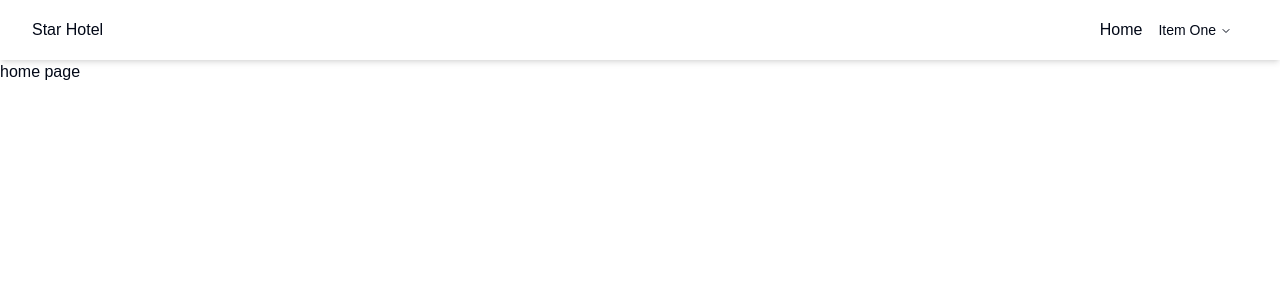
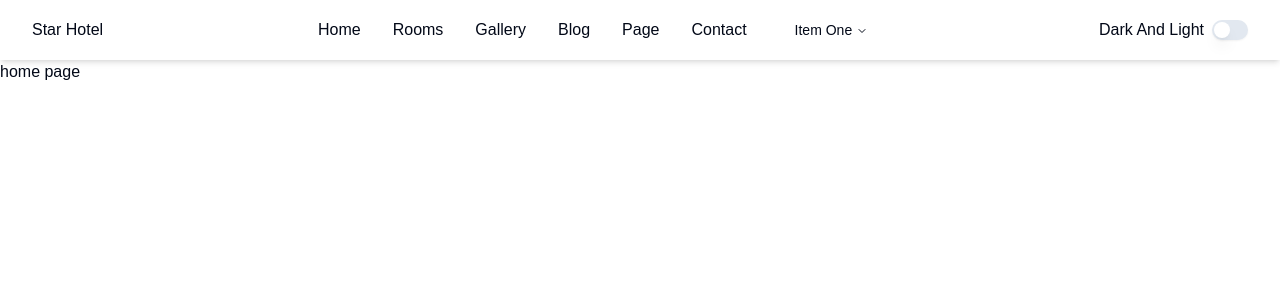
Before and after one commit to shahidulshohid/star-hotel-management, a Next.js app: page / in a window 1280 px wide. Shown: the top 300 px of the page. Built offline with nearby package versions, Linux system fonts and the light colour scheme.

Commit message:
navbar implement is done

```diff
--- a/package.json
+++ b/package.json
@@ -10,6 +10,7 @@
   },
   "dependencies": {
     "@radix-ui/react-navigation-menu": "^1.2.5",
+    "@radix-ui/react-switch": "^1.1.3",
     "class-variance-authority": "^0.7.1",
     "clsx": "^2.1.1",
     "lucide-react": "^0.475.0",
--- a/src/components/Navbar.jsx
+++ b/src/components/Navbar.jsx
@@ -7,6 +7,7 @@ import {
   NavigationMenuTrigger,
 } from "@/components/ui/navigation-menu";
 import Link from "next/link";
+import { Switch } from "@/components/ui/switch";
 
 const Navbar = () => {
   return (
@@ -19,18 +20,68 @@ const Navbar = () => {
           </div>
           <NavigationMenu>
             <NavigationMenuList>
-              <NavigationMenuItem>
+              <NavigationMenuItem className="flex items-center space-x-8">
                 <NavigationMenuLink href="/">Home</NavigationMenuLink>
+                <NavigationMenuLink href="/rooms">Rooms</NavigationMenuLink>
+                <NavigationMenuLink href="/gallery">Gallery</NavigationMenuLink>
+                <NavigationMenuLink href="/blog">Blog</NavigationMenuLink>
+                <NavigationMenuLink href="/page">Page</NavigationMenuLink>
+                <NavigationMenuLink href="/contact">Contact</NavigationMenuLink>
                 <NavigationMenuTrigger>Item One</NavigationMenuTrigger>
                 <NavigationMenuContent>
-                  <NavigationMenuLink>Link ewrrrrrrrrrrrrr</NavigationMenuLink>
-                  <NavigationMenuLink>Link ewrrrrrrrrrrrrr</NavigationMenuLink>
-                  <NavigationMenuLink>Link ewrrrrrrrrrrrrr</NavigationMenuLink>
-                  <NavigationMenuLink>Link ewrrrrrrrrrrrrr</NavigationMenuLink>
+                  <ul className="row-0 w-[220px] shadow-md rounded-md px-5 py-4 space-y-2 right-0">
+                    <li>
+                      <NavigationMenuLink
+                        href="/roomCards"
+                        className="hover:text-pink-500"
+                      >
+                        Room Cards
+                      </NavigationMenuLink>
+                    </li>
+                    <li>
+                      <NavigationMenuLink
+                        href="/roomCarousel"
+                        className="hover:text-pink-500"
+                      >
+                        Room Carousel
+                      </NavigationMenuLink>
+                    </li>
+                    <li>
+                      <NavigationMenuLink
+                        href="/layout1"
+                        className="hover:text-pink-500"
+                      >
+                        Single Room - Layout 1
+                      </NavigationMenuLink>
+                    </li>
+                    <li>
+                      <NavigationMenuLink
+                        href="/layout2"
+                        className="hover:text-pink-500"
+                      >
+                        Single Room - Layout 2
+                      </NavigationMenuLink>
+                    </li>
+                    <li>
+                      <NavigationMenuLink
+                        href="/layout3"
+                        className="hover:text-pink-500"
+                      >
+                        Single Room - Layout 3
+                      </NavigationMenuLink>
+                    </li>
+                  </ul>
                 </NavigationMenuContent>
               </NavigationMenuItem>
             </NavigationMenuList>
           </NavigationMenu>
+          {/* dark and light mode  */}
+          <div>
+            <div className="flex items-center">
+              <span className="mr-2">Dark And Light</span>
+              <Switch />
+            </div>
+          </div>
         </nav>
       </header>
     </div>
--- /dev/null
+++ b/src/components/ui/switch.jsx
@@ -0,0 +1,24 @@
+"use client"
+
+import * as React from "react"
+import * as SwitchPrimitives from "@radix-ui/react-switch"
+
+import { cn } from "@/lib/utils"
+
+const Switch = React.forwardRef(({ className, ...props }, ref) => (
+  <SwitchPrimitives.Root
+    className={cn(
+      "peer inline-flex h-5 w-9 shrink-0 cursor-pointer items-center rounded-full border-2 border-transparent shadow-sm transition-colors focus-visible:outline-none focus-visible:ring-2 focus-visible:ring-ring focus-visible:ring-offset-2 focus-visible:ring-offset-background disabled:cursor-not-allowed disabled:opacity-50 data-[state=checked]:bg-primary data-[state=unchecked]:bg-input",
+      className
+    )}
+    {...props}
+    ref={ref}>
+    <SwitchPrimitives.Thumb
+      className={cn(
+        "pointer-events-none block h-4 w-4 rounded-full bg-background shadow-lg ring-0 transition-transform data-[state=checked]:translate-x-4 data-[state=unchecked]:translate-x-0"
+      )} />
+  </SwitchPrimitives.Root>
+))
+Switch.displayName = SwitchPrimitives.Root.displayName
+
+export { Switch }
```
Also changed, not shown: tailwind.config.mjs (line endings or trailing spaces), 1 other file (tests, documents, lock files or other folders).
